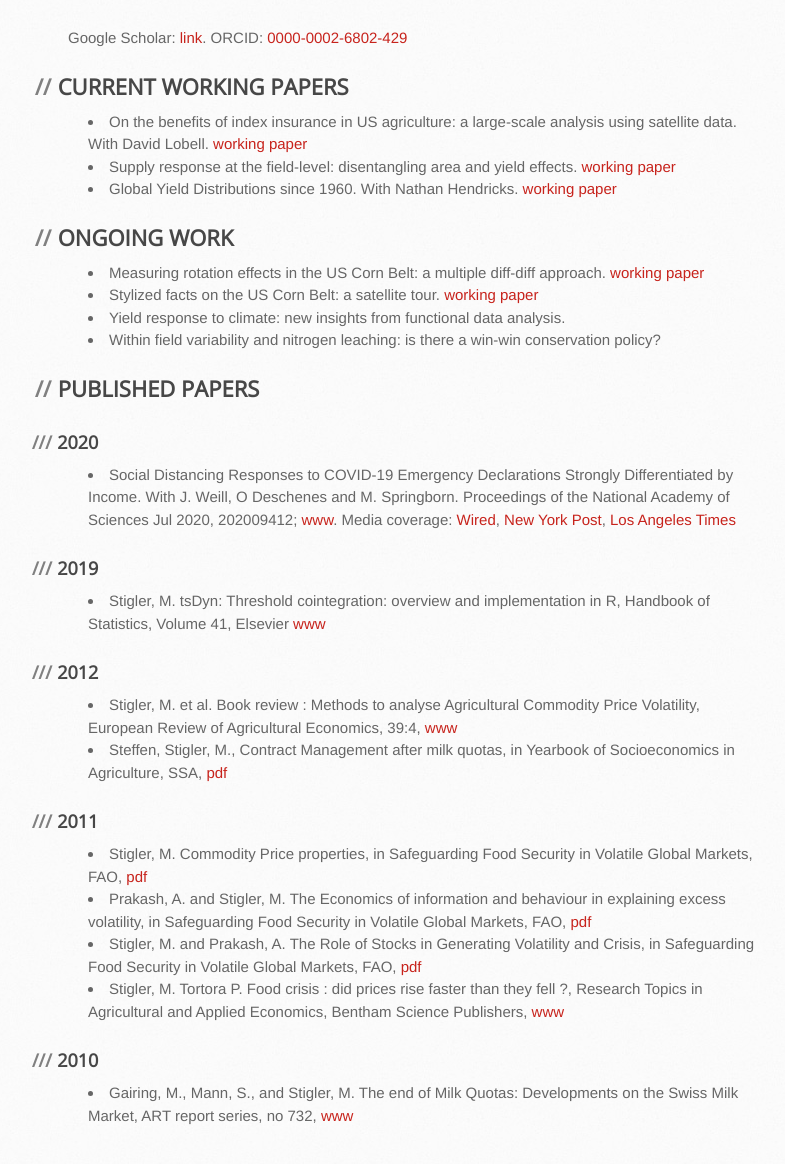
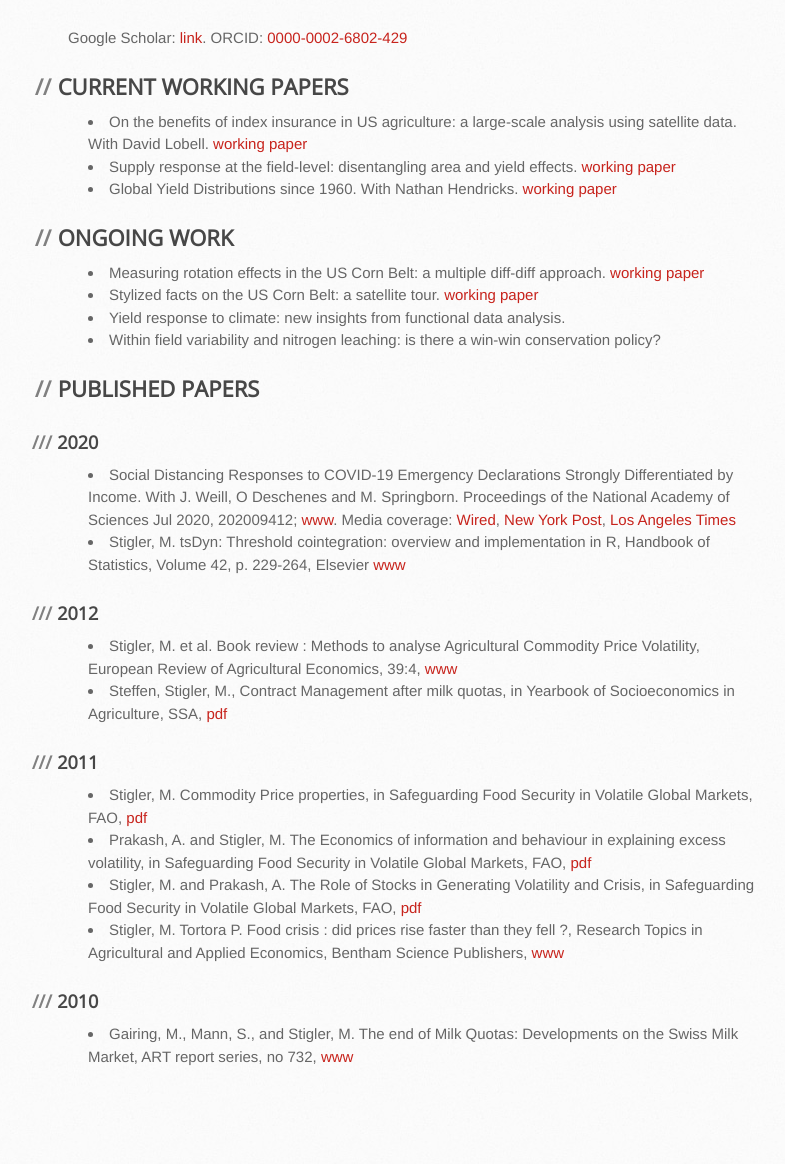
Before and after one commit to MatthieuStigler/MatthieuStigler.github.io, a Jekyll site: the page built from Research.Md, in a window 1280 px wide, cut to the strip 259-1429 px from the top of the page. Shown: the top 1164 px of the strip, without its empty margins (102-887 px from the left). Built offline with Jekyll 4.4.1, drawn with Linux system fonts in a browser that asks for light colours; after the commit the page ends 1370 px from its top, so only the background shows below that.

Commit message:
Handbook paper: more info, 2020

```diff
--- a/Research.Md
+++ b/Research.Md
@@ -29,10 +29,7 @@ Google  Scholar: [link](https://scholar.google.com/citations?user=AiA41oQAAAAJ&h
 ### 2020
 
 - *Social Distancing Responses to COVID-19 Emergency Declarations Strongly Differentiated by Income*. With J. Weill, O Deschenes and M. Springborn. Proceedings of the National Academy of Sciences Jul 2020, 202009412; [www](https://doi.org/10.1073/pnas.2009412117). Media coverage: [Wired](https://www.wired.com/story/your-income-predicts-how-well-you-can-socially-distance/), [New York Post](https://nypost.com/2020/07/31/social-distancing-substantially-varies-by-income-study-finds/), [Los Angeles Times](https://www.latimes.com/california/story/2020-08-23/another-coronavirus-inequity-those-who-can-afford-to-stay-in-place-and-those-who-must-move)
-
-### 2019
-
- - Stigler, M. tsDyn: Threshold cointegration: overview and implementation in R, *Handbook of Statistics, Volume 41*, Elsevier
+ - Stigler, M. tsDyn: Threshold cointegration: overview and implementation in R, *Handbook of Statistics, Volume 42*, p. 229-264, Elsevier
 [www](https://www.sciencedirect.com/science/article/pii/S0169716119300355?via%3Dihub)
 
 ### 2012
```
